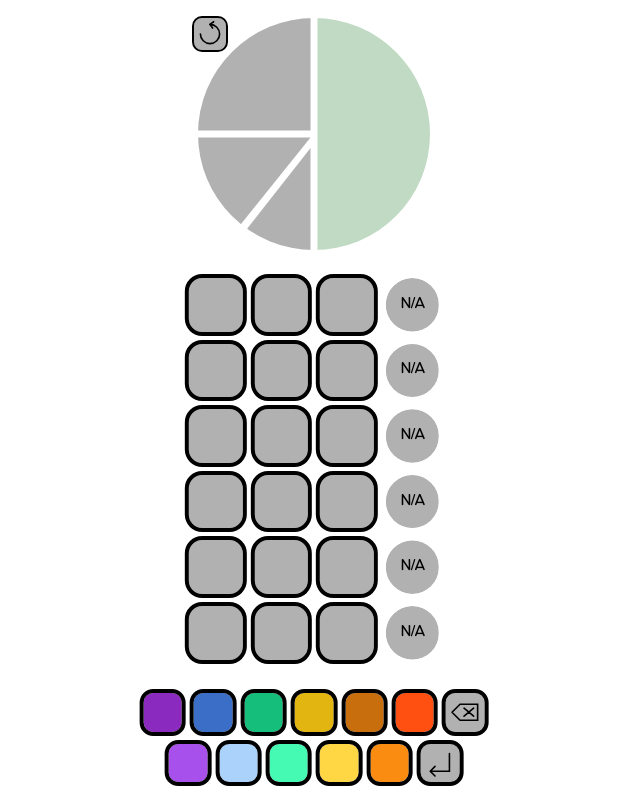
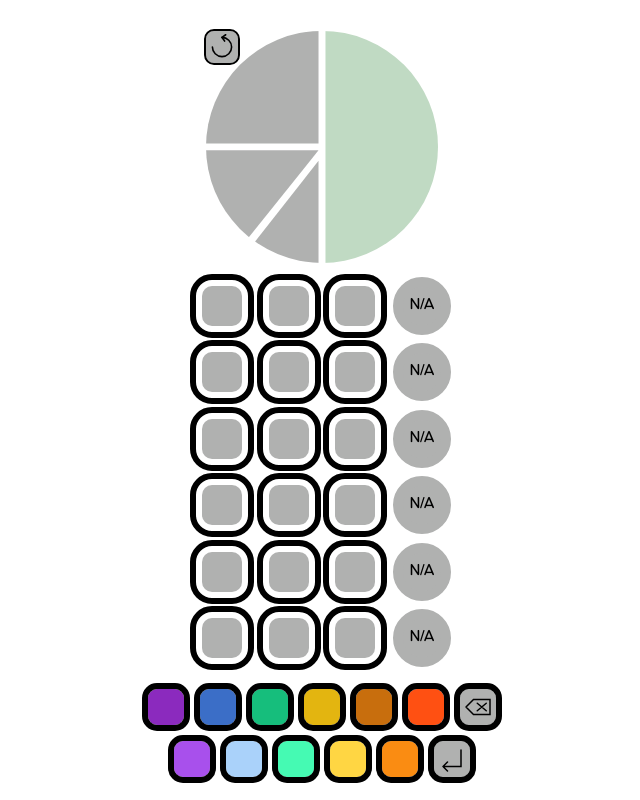
Before and after one commit to TheBunnyMan123/weekly-projects, a plain HTML site: page week-1/index.html in a window 1280 px wide. Shown: the whole page, without its empty margins (326-966 px from the left). Drawn offline with Linux system fonts and the light colour scheme.

Commit message:
Add files via upload

```diff
--- a/week-1/index.css
+++ b/week-1/index.css
@@ -25,12 +25,11 @@
 
 
 #retry-button {
-    position: fixed;
+    position: absolute;
     width: 4vh;
     height: 4vh;
-    top: 2.25vh;
-    left: 50%;
-    transform: translateX(-50%) translateX(-13vh);
+    top: 0;
+    left: 0;
     background: #b0b1b0;
     border-radius: 25%;
     cursor: pointer;
@@ -41,12 +40,7 @@
 #play-area {
     width: 29vh;
     height: 29vh;
-
-    left: 50%;
-    top: 2.25vh;
-    transform: translateX(-50%);
-
-    position: fixed;
+    position: relative;
 }
 
 .play-segment {
@@ -79,13 +73,9 @@
 
 
 #attempts {
-    position: fixed;
     display: flex;
     flex-direction: column;
-
-    top: 34vh;
-    left: 50%;
-    transform: translateX(-50%);
+    margin: 1.25vh;
 }
 
 .attempt {
@@ -97,17 +87,21 @@
     background: #b0b1b0;
 }
 
-.attempt-result {
+#attempts .attempt-result {
     background: #b0b1b0;
     display: flex;
     align-items: center;
     justify-content: center;
-    outline: none !important;
+    outline-width: 1.3vh;
+    outline-color: #b0b1b0;
+    outline-offset: -0.2vh;
+    clip-path: none;
 }
 
 .attempt-result span {
     font-size: 1.8vh;
     font-weight: 600;
+    z-index: 10;
 }
 
 
@@ -115,11 +109,6 @@
     display: flex;
     flex-wrap: nowrap;
     flex-direction: column;
-
-    position: fixed;
-    left: 50%;
-    bottom: 1.5vh;
-    transform: translateX(-50%);
 }
 
 #colors .color {
@@ -139,16 +128,17 @@
 }
 
 .color {
-    width: 4.8vh;
-    height: 4.8vh;
-    margin: 0.75vh;
-    outline: 0.5vh solid black;
+    width: 4.5vh;
+    height: 4.5vh;
+    margin: 1vh;
+    outline: 0.75vh solid black;
 }
 
 .attempt .color {
-    WIDTH: 5.2vh;
-    HEIGHT: 5.2vh;
-    border: 0.75vh solid transparent;
+    margin: 1.65vh;
+    outline-offset: 0.75vh;
+    width: 5vh;
+    height: 5vh;
 }
 
 .roundSquare {
@@ -163,7 +153,18 @@
 }
 
 body {
-    overflow: none;
+    position: fixed;
+    padding: none;
+    margin: none;
+    width: 100vh;
+    height: 100vh;
+    display: flex;
+    flex-direction: column;
+    justify-content: center;
+    align-items: center;
+    left: 50%;
+    top: 0;
+    transform: translateX(-50%);
 }
 
 * {
--- a/week-1/index.html
+++ b/week-1/index.html
@@ -15,6 +15,7 @@
                 </div>
             </div>
         </noscript>
+        <div id="play-area">
             <svg xmlns="http://www.w3.org/2000/svg" width="400" height="400" viewBox="0 0 100 100"
                 fill="none" id="retry-button">
                 <path stroke-width="5px" stroke="#000000" stroke-linecap="round"
@@ -24,11 +25,12 @@
                         d="M60 10 L50 20 L60 30" />
                 </g>
             </svg>
-        <div class="circle" id="play-area">
+            <div class="circle">
                 <div class="play-segment" id="segment-1"></div>
                 <div class="play-segment" id="segment-2"></div>
                 <div class="play-segment" id="segment-3"></div>
                 <div class="play-segment" id="target"></div>
+            </div>
         </div>
         <div id="attempts">
             <div class="attempt" id="attempt-1">
--- a/week-1/index.js
+++ b/week-1/index.js
@@ -130,8 +130,13 @@ function new_target() {
 
     document.querySelectorAll("#attempts .color").forEach(element => {
         element.style.background = default_color;
-        element.style.borderColor = "transparent";
+        element.style.outlineColor = "#000000";
     });
+
+    document.querySelectorAll("#attempts .attempt-result").forEach(element => {
+        element.style.outlineColor = default_color;
+    });
+
 
     document.querySelectorAll(".attempt-result span").forEach(element => {
         element.innerText = "N/A";
@@ -208,7 +213,9 @@ window.addEventListener("load", () => {
         const target_mixed = mix_colors(target[0], target[1], target[2]);
 
         let result = document.querySelector(`#attempt-${attempt} .attempt-result`);
-        result.style.background = mix_colors_to_string(current[0], current[1], current[2]);
+        const mixed_str = mix_colors_to_string(current[0], current[1], current[2]);
+        result.style.background = mixed_str;
+        result.style.outlineColor = mixed_str;
 
         let result_text = result.querySelector("span");
         result_text.style.color = get_readable_text_color(current_mixed);
@@ -221,11 +228,11 @@ window.addEventListener("load", () => {
         result_text.innerText = `${Math.abs(100 - average * 100).toFixed(1)}%`;
 
         document.querySelector(`#attempt-${attempt} .color-1`)
-            .style.borderColor = get_color(current[0], target, 0);
+            .style.outlineColor = get_color(current[0], target, 0);
         document.querySelector(`#attempt-${attempt} .color-2`)
-            .style.borderColor = get_color(current[1], target, 1);
+            .style.outlineColor = get_color(current[1], target, 1);
         document.querySelector(`#attempt-${attempt} .color-3`)
-            .style.borderColor = get_color(current[2], target, 2);
+            .style.outlineColor = get_color(current[2], target, 2);
 
         if (Math.ceil(average) == 0) {
             current = target;
```
Lines whose indentation alone changed are shown as unchanged.
